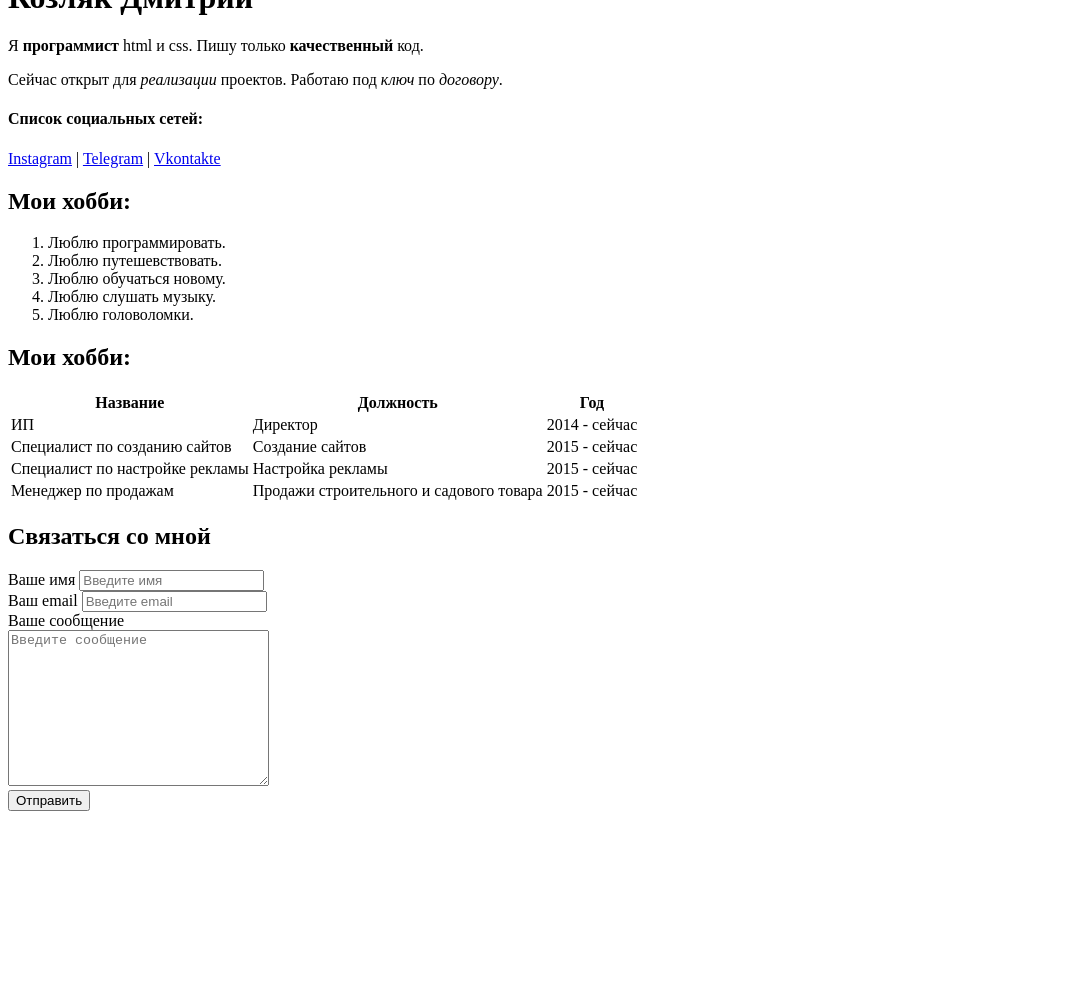
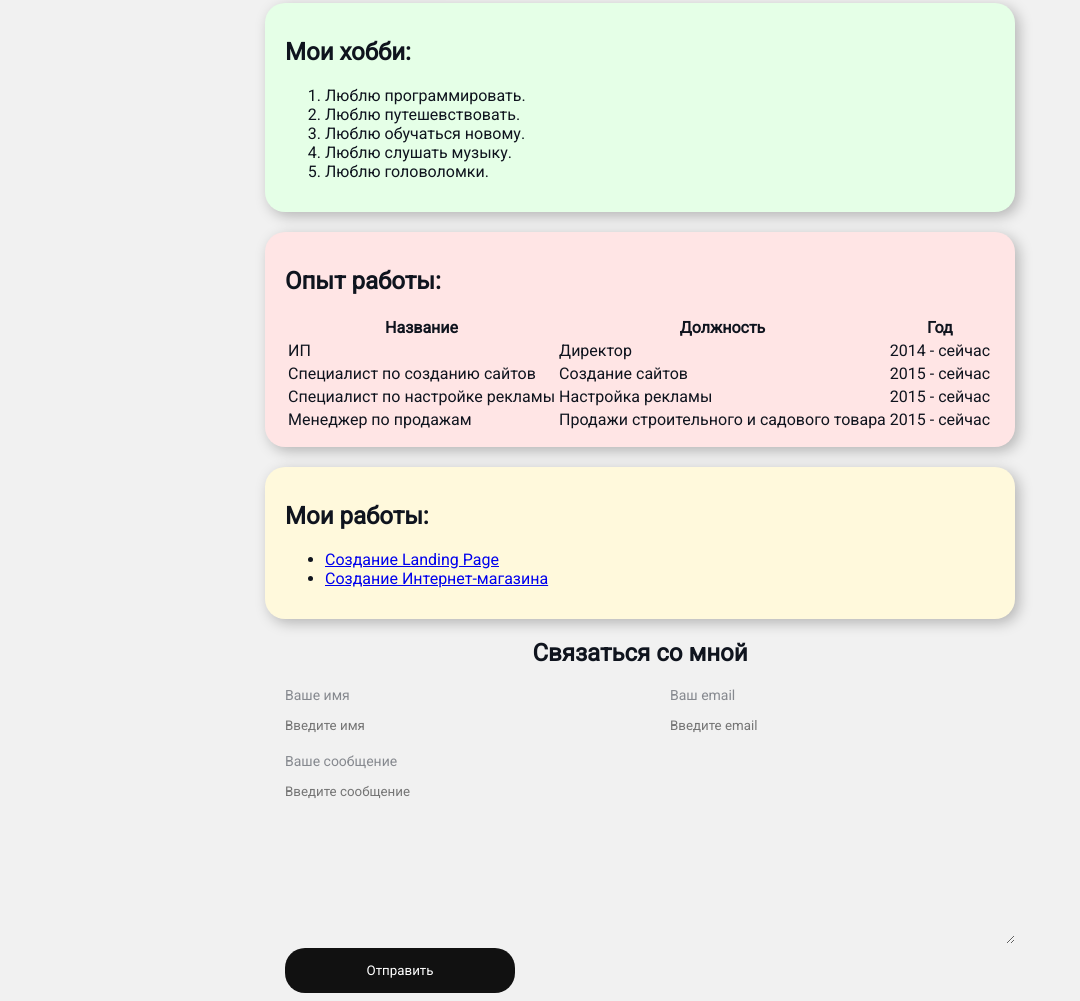
Before and after one commit to Gengarr/resume, a plain HTML site: page index.html in a window 1280 px wide. Shown: the part 321-1322 px from the top of the page, without its empty margins (0-1080 px from the left). Before the commit the page ends 1140 px from the top, so only its background shows below. Drawn offline with Linux system fonts and the light colour scheme.

Commit message:
add files

```diff
--- a/index.html
+++ b/index.html
@@ -1,15 +1,18 @@
 <!DOCTYPE html>
 <html lang="en">
-<head>
+<head id="header">
     <meta charset="UTF-8">
     <meta http-equiv="X-UA-Compatible" content="IE=edge">
     <meta name="viewport" content="width=device-width, initial-scale=1.0">
     <meta name="description" content="Это сайт - резюме Дмитрия Козляка">
+    <link rel="stylesheet" href="styles.css">
     <title>Dzmitry Resume</title>
 </head>
 <body>
-<img src="avatar.jpg" alt="Фото Дмитрия Козляка" width="200">
-
+<div class="container">
+    <div class="info">
+    <img src="avatar.jpg" alt="Фото Дмитрия Козляка" class="avatar">
+        <div class="info-text">
         <h1>Козляк Дмитрий</h1>
 
         <p>Я <strong>программист</strong> html и css. Пишу только <strong>качественный</strong> код.</p>
@@ -23,9 +26,10 @@
         <a href="https://t.me/Gengar987" target="_blank">Telegram</a>
         |
         <a href="https://vk.com/id1626286" target="_blank">Vkontakte</a>
-
+    </div>
+    </div>
+    <div class="card bg-green">
         <h2>Мои хобби:</h2>
-
         <ol>
             <li>Люблю программировать.</li>
             <li>Люблю путешевствовать.</li>
@@ -33,8 +37,9 @@
             <li>Люблю слушать музыку.</li>
             <li>Люблю головоломки.</li>
         </ol>
-
-    <h2>Мои хобби:</h2>
+    </div>
+    <div class="card bg-red">
+        <h2>Опыт работы:</h2>
 
     <table>
         <tr>
@@ -71,22 +76,40 @@
         </tr>
     </tbody>
     </table>
+    </div>
+    <div class="card bg-yellow">
+    <h2>Мои работы:</h2>
+
+    <ul>
+        <li>
+            <a href="https://baza-24bfba.webflow.io/">Создание Landing Page</a>
+        </li>
+        <li>
+            <a href="https://zelmax.by/">Создание Интернет-магазина</a>
+        </li>
+    </ul>
+    </div>
+
+    <form action="/" class="form">
         <h2>Связаться со мной</h2>
-<form action="/">
-    <div>
+
+        <div class="form-row">
+
+        <div class="form-group">
             <label for="name">Ваше имя</label>
             <input type="text" id="name" placeholder="Введите имя">
         </div>
-    <div>
+        <div class="form-group">
             <label for="email">Ваш email</label>
             <input type="email" id="email" placeholder="Введите email">
         </div>
-    <div>
+        </div>
+        <div class="form-group">
             <label for="message">Ваше сообщение</label>
-        <br>
             <textarea id="message" cols="30" rows="10" placeholder="Введите сообщение"></textarea>
         </div>
-    <input type="submit" width="400px" value="Отправить">
+        <input class="btn" type="submit" width="400px" value="Отправить">
     </form>
+</div>
 </body>
 </html>
--- /dev/null
+++ b/styles.css
@@ -0,0 +1,160 @@
+@import url('https://fonts.googleapis.com/css2?family=Roboto&display=swap');
+/* Tag name */
+body {
+    font-family: 'roboto', sans-serif;
+    font-size: 16px;
+    font-weight: normal;
+    background:#f1f1f1;
+    color: #0f141e;
+}
+.a {
+    color: #000;
+    text-decoration: none;
+}
+
+a:hover{
+    text-decoration: underline;
+}
+
+a:active {
+    color: blue;
+}
+
+a:visited {
+    color: grey;
+}
+
+.container {
+    max-width: 750px;
+    margin: auto;
+    padding-top: 30px;
+}
+
+.card {
+    padding: 15px 20px;
+    background: #fff;
+    margin-bottom: 20px;
+}
+
+.card {
+    margin-bottom: 10px;
+}
+
+.avatar {
+    width: 200px;
+    border-radius: 28px;
+    box-shadow: 4px 4px 14px rgba(0,0,0, .25);
+}
+.info {
+    margin-bottom: 20px;
+    display: flex;
+}
+.info-text{
+    margin-left: 40px;
+}
+.info-text p {
+    font-style: italic;
+    font-weight: bold;
+    margin: 0;
+}
+.info-text h4 {
+    margin-bottom: 10px;
+}
+
+@media (max-width: 550px) {
+    .info {
+        display: block;
+        text-align: center;
+
+    }
+}
+.card {
+    margin-top: 20px;
+    border-radius: 20px;
+}
+
+.bg-yellow {
+    background: #fff9dc;
+    box-shadow: 4px 4px 14px rgba(0,0,0, .25);
+}
+
+.bg-red {
+    background: #ffe5e5;
+    box-shadow: 4px 4px 14px rgba(0,0,0, .25);
+}
+
+.bg-green {
+    background: #e5ffe7;
+    box-shadow: 4px 4px 14px rgba(0,0,0, .25);
+}
+
+.btn {
+    background: #111;
+    width: 230px;
+    padding: 15px 20px;
+    color: #fff;
+    border: none;
+    font-family: inherit;
+    cursor: pointer;
+    border-radius: 20px;
+    margin-left: 20px;
+}
+
+.btn:hover {
+    opacity: 0.8;
+    transition: 300ms;
+    background: green;
+    box-shadow: 4,4,12 black;
+}
+
+.form h2{
+    text-align: center;
+}
+
+.form-row {
+    margin-bottom: 10px;
+    display: flex;
+}
+
+@media (max-width: 550px) {
+    .form-row {
+        display: block;
+    }
+    .form-row .form-group {
+        width: 100%;
+        margin-right: 0;
+        margin-bottom: 10px;
+    }
+}
+
+.form-group {
+    margin-left: 20px;
+}
+.form-row .form-group {
+    /* display: inline-block; */
+    margin-right: 20px;
+    width: 50%;
+    /* width: calc(50% - 30px); */
+}
+
+.form-row .form-group:last-child {
+    margin-right: 0;
+}
+
+.form-group label {
+    display: block;
+    font-size: 14px;
+    color: #86898f;
+}
+
+.form-group input, textarea {
+    width: 100%;
+    box-sizing: border-box;
+    border: none;
+    background: transparent;
+    border-bottom: 1px, solid #ccc;
+    color: #000;
+    padding: 15px 0 10px;
+    outline: none;
+    font-family: inherit;
+}
```
Lines whose indentation alone changed are shown as unchanged.
